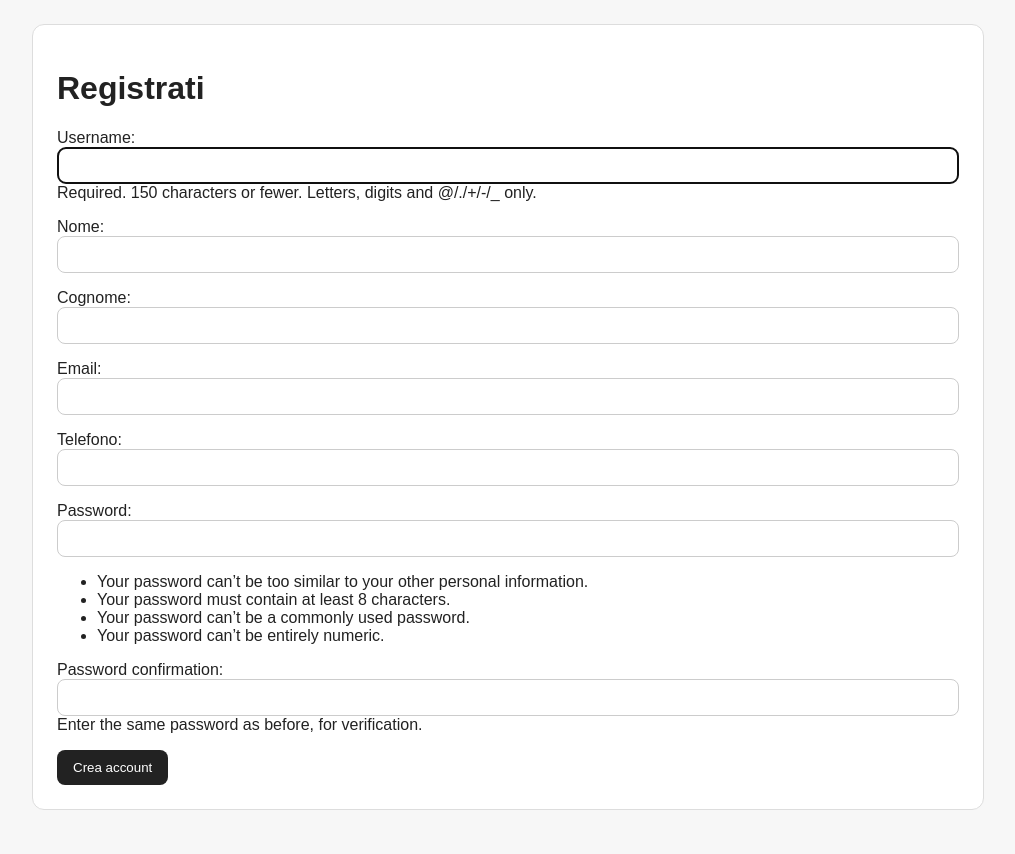
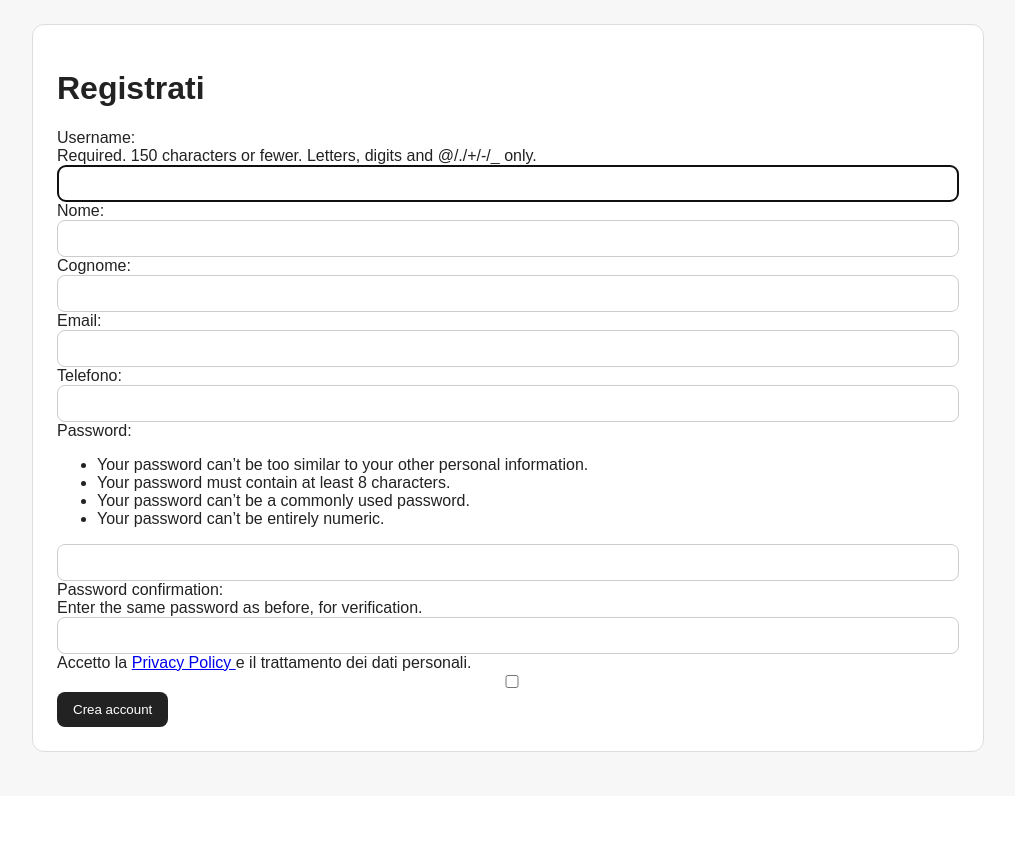
Before and after one commit to Alex-Alessi/mercatino-c2b, a Django app: page /account/registrati/ in a window 1280 px wide. Shown: the part 75-929 px from the top of the page, without its empty margins (132-1147 px from the left). After the commit the page ends 827 px from the top, so only its background shows below. Run offline with Django 5.2, Linux system fonts and the light colour scheme.

Commit message:
forms privacy and templates

```diff
--- a/mercatino_c2b/accounts/forms.py
+++ b/mercatino_c2b/accounts/forms.py
@@ -25,6 +25,11 @@
         max_length=20
     )
 
+    privacy = forms.BooleanField(
+        required=True,
+        label="Accetto la Privacy Policy e il trattamento dei dati personali",
+    )
+
     class Meta:
         model = User
         fields = [
@@ -34,7 +39,8 @@
             "email",
             "phone",
             "password1",
-            "password2"
+            "password2",
+            "privacy",
         ]
 
     def save(self, commit=True):
--- a/mercatino_c2b/accounts/urls.py
+++ b/mercatino_c2b/accounts/urls.py
@@ -1,9 +1,10 @@
 from django.urls import path
 from django.contrib.auth.views import LoginView, LogoutView
-from .views import register_view
+from .views import register_view, privacy_policy_view
 
 urlpatterns = [
     path("registrati/", register_view, name="register"),
     path("login/", LoginView.as_view(template_name="accounts/login.html"), name="login"),
     path("logout/", LogoutView.as_view(), name="logout"),
+    path("privacy/", privacy_policy_view, name="privacy_policy")
 ]
--- a/mercatino_c2b/accounts/views.py
+++ b/mercatino_c2b/accounts/views.py
@@ -18,3 +18,6 @@
         form = RegistrationForm()
 
     return render(request, "accounts/register.html", {"form": form})
+
+def privacy_policy_view(request):
+    return render(request, "accounts/privacy_policy.html")
--- a/mercatino_c2b/templates/accounts/register.html
+++ b/mercatino_c2b/templates/accounts/register.html
@@ -8,7 +8,23 @@
 
     <form method="post">
         {% csrf_token %}
-        {{ form.as_p }}
+        {{ form.username.as_field_group }}
+        {{ form.first_name.as_field_group }}
+        {{ form.last_name.as_field_group }}
+        {{ form.email.as_field_group }}
+        {{ form.phone.as_field_group }}
+        {{ form.password1.as_field_group }}
+        {{ form.password2.as_field_group }}
+        <div>
+            <label for="{{ form.privacy.id_for_label }}">
+                Accetto la
+                <a href="{% url 'privacy_policy' %}" target="_blank">
+                    Privacy Policy
+                </a>
+                e il trattamento dei dati personali.
+            </label>
+            {{ form.privacy }}
+        </div>
 
         <button class="button" type="submit">Crea account</button>
     </form>
--- a/mercatino_c2b/templates/staff_panel/proposal_list.html
+++ b/mercatino_c2b/templates/staff_panel/proposal_list.html
@@ -58,6 +58,12 @@
                 <p>Email: non disponibile</p>
             {% endif %}
 
+            {% if proposal.user.profile.phone %}
+                <p>Telefono: {{ proposal.user.profile.phone }}</p>
+            {% else %}
+                <p>Telefono: non disponibile</p>
+            {% endif %}
+
             {% if proposal.requested_price %}
                 <p>Prezzo richiesto: € {{ proposal.requested_price }}</p>
             {% else %}
```
Also changed, not shown: mercatino_c2b/templates/accounts/privacy_policy.html (added, +7 -0 lines), mercatino_c2b/templates/staff_panel/proposal_detail.html (+20 -0 lines), mercatino_c2b/db.sqlite3.
